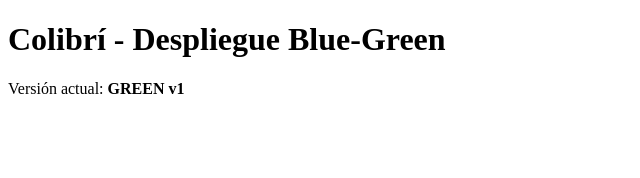
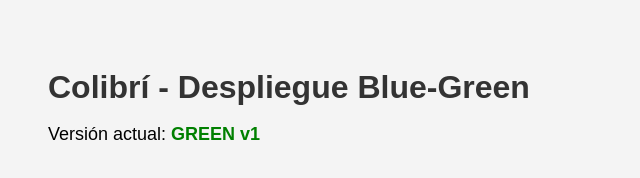
Before and after one commit to axel-j-aa/blue-green-deploy, a plain HTML site: page app/index.html in a window 1280 px wide. Shown: the whole page, without its empty margins (0-640 px from the left). Drawn offline with Linux system fonts and the light colour scheme.

Commit message:
Actualización: workflow con switch BLUE/GREEN y mejoras HTML

```diff
--- a/app/index.html
+++ b/app/index.html
@@ -1,8 +1,25 @@
 <!DOCTYPE html>
 <html lang="es">
 <head>
-  <meta charset="UTF-8" />
+  <meta charset="UTF-8">
   <title>Colibrí - Blue Green</title>
+  <style>
+    body {
+      font-family: Arial, sans-serif;
+      padding: 40px;
+      background: #f4f4f4;
+    }
+    h1 {
+      color: #333;
+      margin-bottom: 10px;
+    }
+    p {
+      font-size: 18px;
+    }
+    strong {
+      color: #008000; /* Verde */
+    }
+  </style>
 </head>
 <body>
   <h1>Colibrí - Despliegue Blue-Green</h1>
```
Also changed, not shown: .github/workflows/blue-green.yml.
